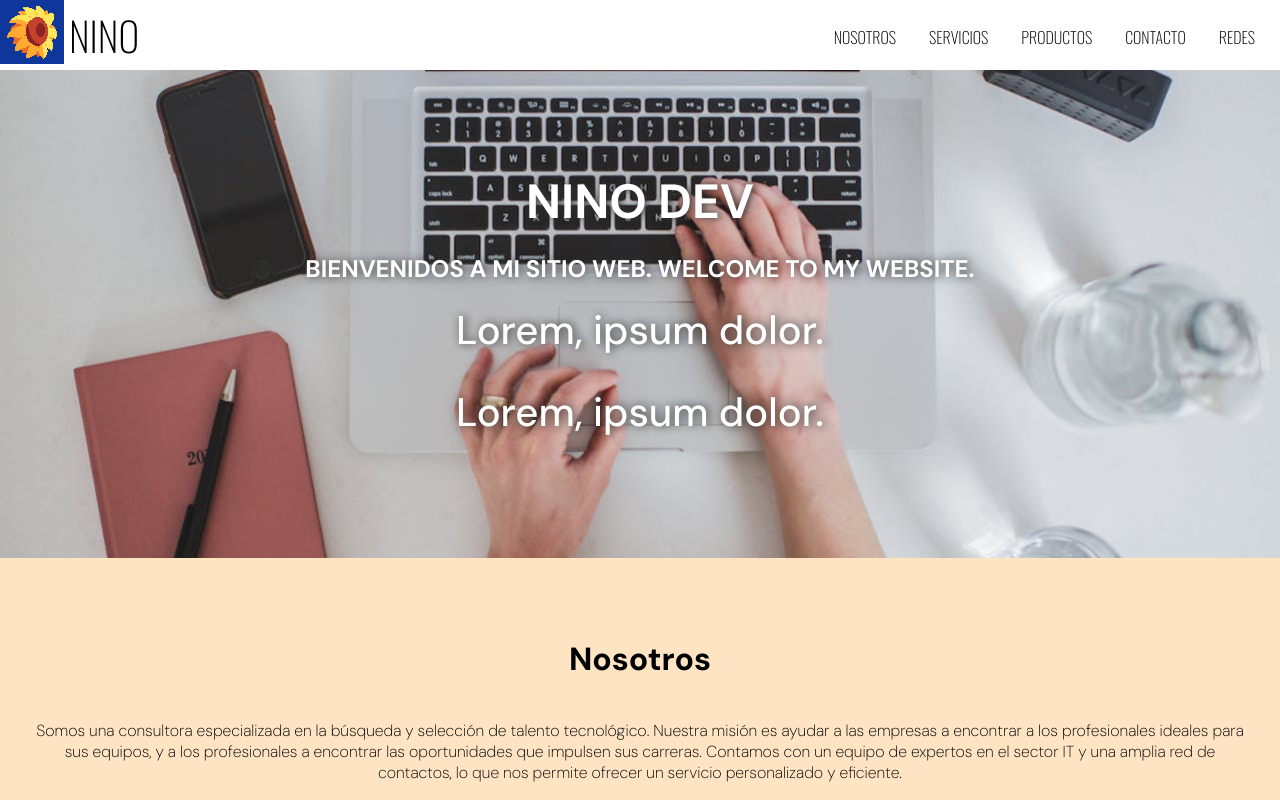
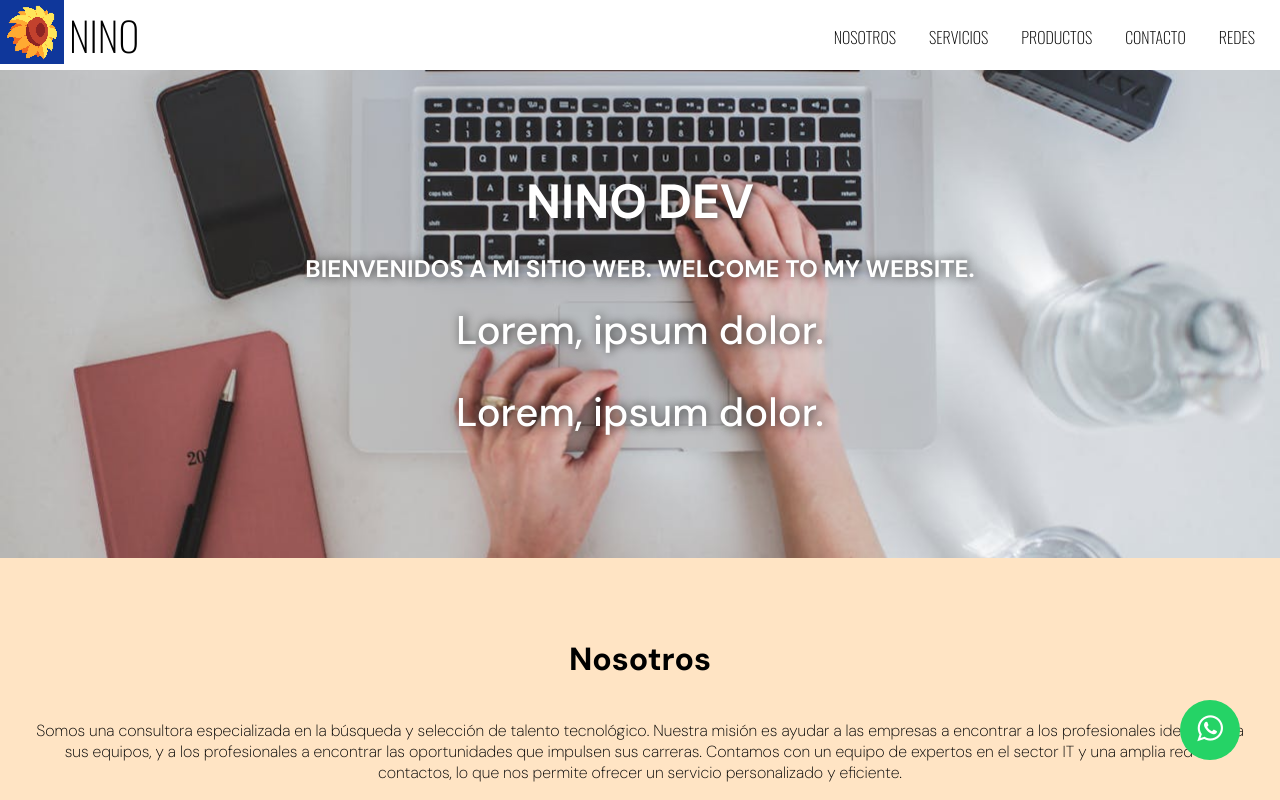
Before and after one commit to nicolasgonzalez15/ninodev-practica, a plain HTML site: page index.html in a window 1280 px wide. Shown: the top 800 px of the page. Drawn offline with nearby package versions, Linux system fonts and the light colour scheme.

Commit message:
Agregar botón de whatsapp

```diff
--- a/css/style.css
+++ b/css/style.css
@@ -11,6 +11,13 @@ body{
     font-optical-sizing: auto;
     font-weight: 200;
     font-style: normal;
+}
+.box-sticky{
+    position: sticky;
+    top:0;
+    background-color: #25d366;
+    text-align: center;
+    font-weight: bold;
 }
 
 .container{
@@ -178,6 +185,7 @@ ul li ul li{
     text-align: center;
     align-content:normal;
     padding:20px;
+    border-radius:15px;
 }
 
 .box img{
@@ -186,7 +194,9 @@ ul li ul li{
 }
 
 .box:hover{
-    transform: scale(1.05)
+    transform: scale(1.05);
+    box-shadow: rgba(0, 0, 0, 0.35) 0px 5px 15px;
+    /*box-shadow: 0 27px 14px 5px rgba(0, 0, 0, 0.15);*/
 }
 
 .contacto{
@@ -238,6 +248,24 @@ ul li ul li{
     border-radius: 10px;
 }
 
+.whatsapp {
+    position:fixed;
+    width:60px;
+    height:60px;
+    bottom:40px;
+    right:40px;
+    background-color:#25d366;
+    color:#FFF;
+    border-radius:50px;
+    text-align:center;
+    font-size:30px;
+    z-index:100;
+  }
+
+  .whatsapp-icon {
+    margin-top:13px;
+  }
+
 
 .footer{
     background-color: #666;
--- a/index.html
+++ b/index.html
@@ -9,6 +9,7 @@
     <title>Nino Dev</title>
 </head>
 <body>
+    <!--<div class="box-sticky">Oferta por tiempo limitado!</div>-->
     <header id="header">
         <div class="container">
             <div class="logo">
@@ -103,6 +104,7 @@
                 </form>
             </div>
         </section>
+        <a href="https://wa.me/5211234567890?text=Me%20gustaría%20saber%20el%20precio%20del%20coche" class="whatsapp" target="_blank"> <i class="fa fa-whatsapp whatsapp-icon"></i></a>
     </main>
     <footer id="footer" class="footer">
         <div id="footer-container">
```
